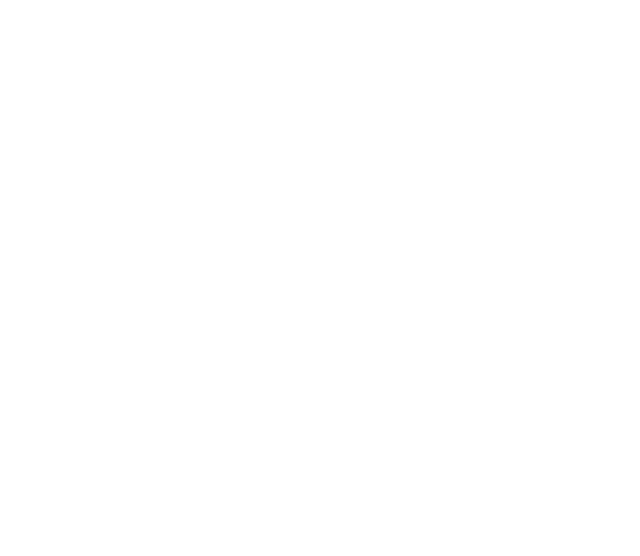
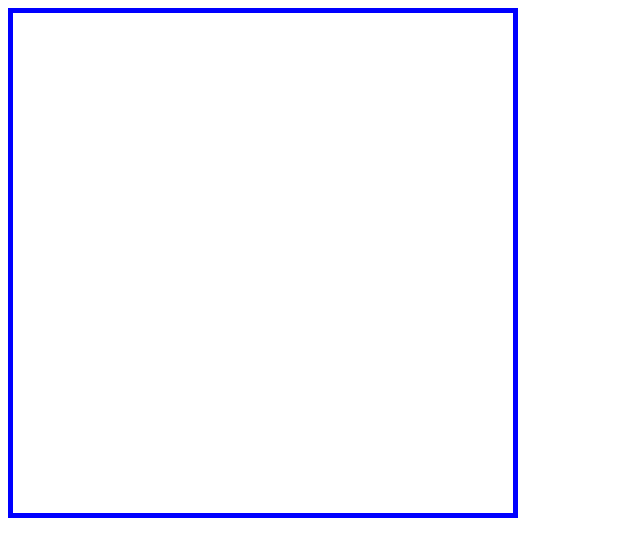
Before and after one commit to nyisaiah/etch-a-sketch, a plain HTML site: page index.html in a window 1280 px wide. Shown: the whole page, without its empty margins (0-640 px from the left). Drawn offline with Linux system fonts and the light colour scheme.

Commit message:
Add empty grid

```diff
--- a/etch-a-sketch.js
+++ b/etch-a-sketch.js
@@ -0,0 +1,5 @@
+// Create Empty Grid
+
+function createEmptyGrid(){
+
+}
--- a/styles.css
+++ b/styles.css
@@ -1,3 +1,5 @@
-#grid{
-
+#grid {
+    width: 500px;
+    height: 500px;
+    border: 5px solid blue;
 }
```
